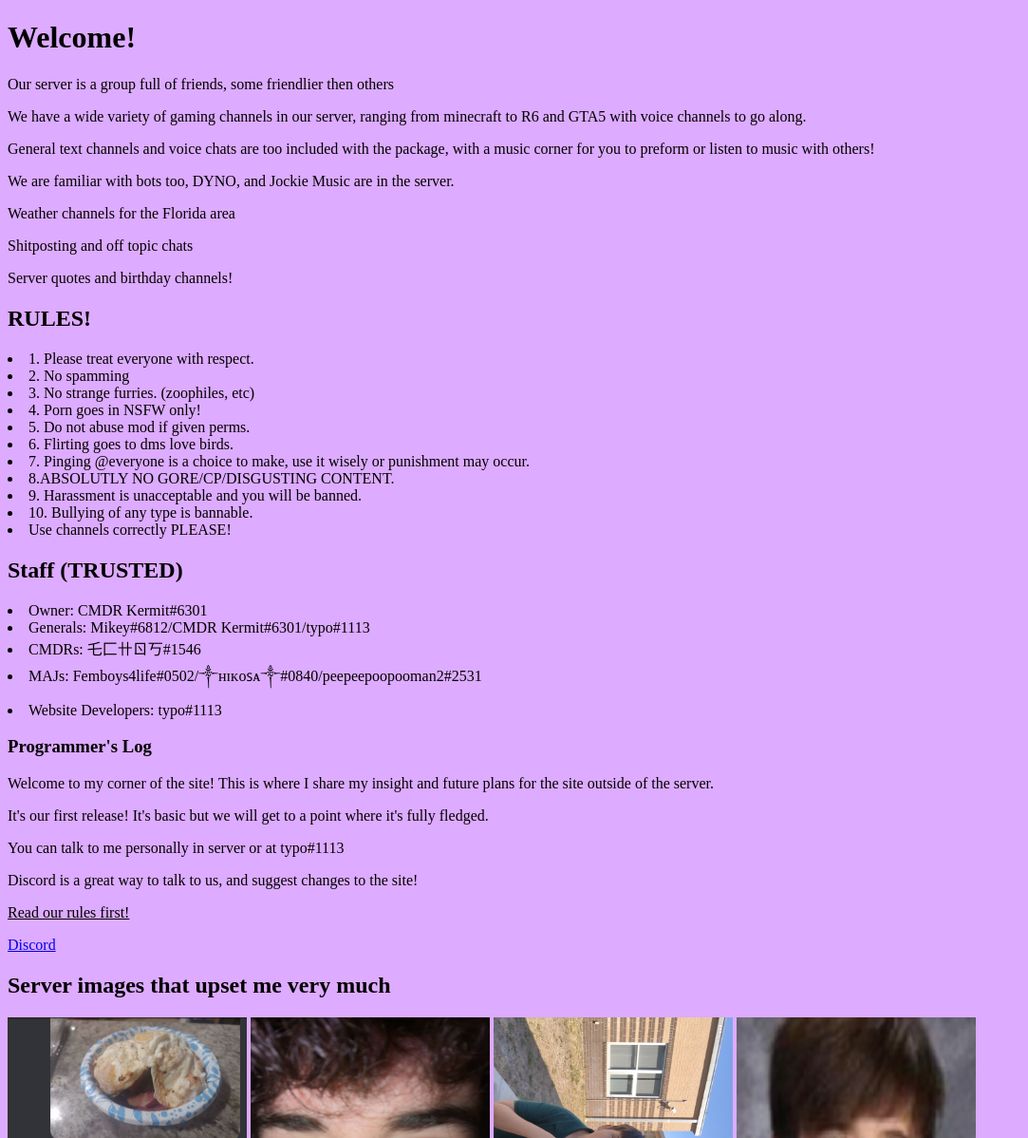
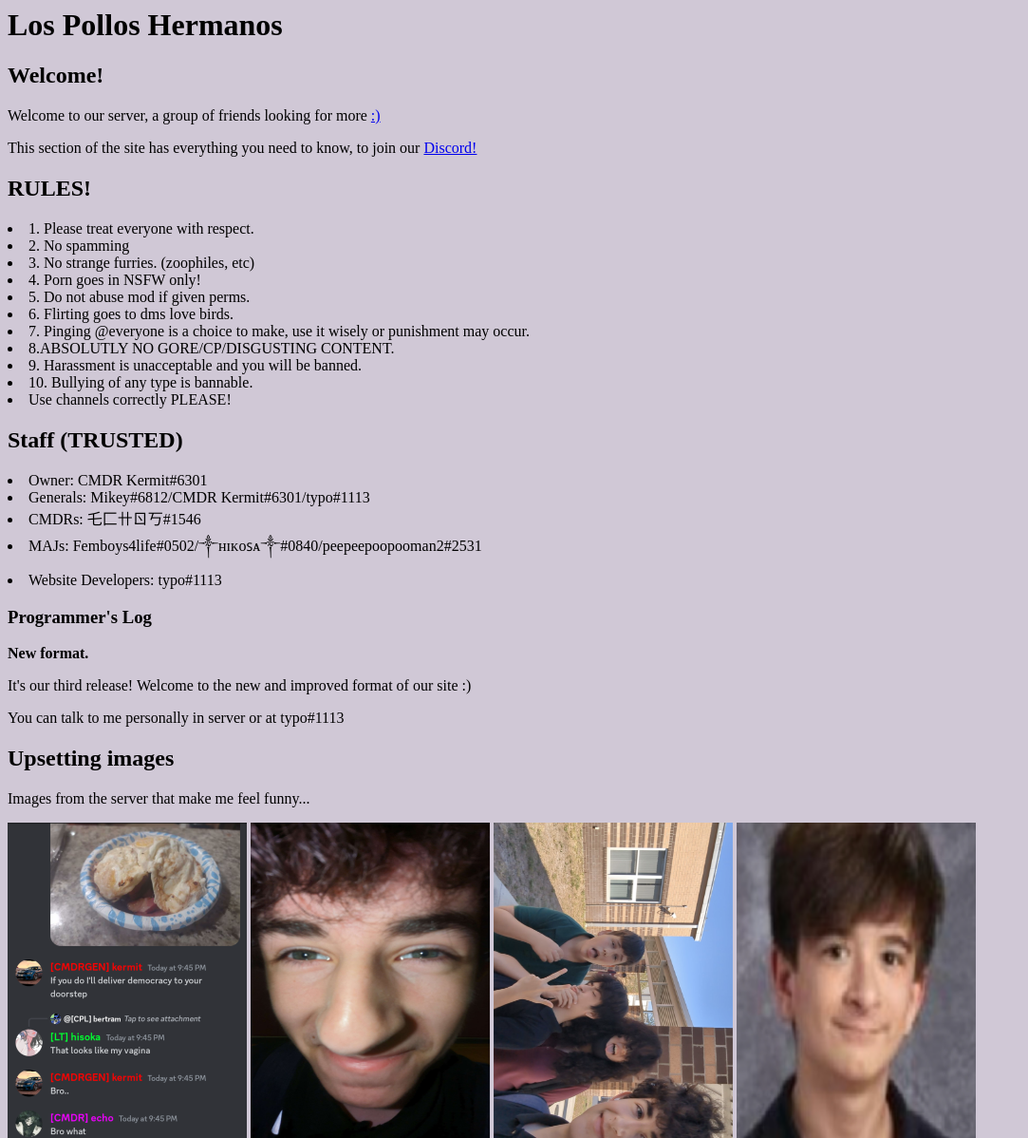
Before and after one commit to ALTF4Xx/friendsite-placeholder-, a plain HTML site: page index.html in a window 1280 px wide. Shown: the top 1198 px of the page at 95% size, without its empty margins (0-1083 px from the left). Drawn offline with Linux system fonts and the light colour scheme.

Commit message:
Update index.html
0.3 Ver

```diff
--- a/index.html
+++ b/index.html
@@ -1,28 +1,16 @@
-<!DOCTYPE html>
-<html>
-    <head>
-        <meta charset="utf-8">
-        <meta http-equiv="X-UA-Compatible" content="IE=edge,chrome=1">
-        <title>Friend site /placeholder/</title>
-        <meta name-="description" content="">
-        <meta name="viewport" content="width=device=width">
+<header>
+  <h1><div id="logo">Los Pollos Hermanos</div></h1>
+  <nav>
+    <ul>
 
-    </head>
-    <body>
-    </body>
-</html>
-
-<link rel='stylesheet' href='index.css'>
-
-<h1>Welcome!</h1>
-
-<p>Our server is a group full of friends, some friendlier then others </p>
-<p>We have a wide variety of gaming channels in our server, ranging from minecraft to R6 and GTA5 with voice channels to go along.</p>
-<p>General text channels and voice chats are too included with the package, with a music corner for you to preform or listen to music with others!</p>
-<p>We are familiar with bots too, DYNO, and Jockie Music are in the server.</p>
-<p>Weather channels for the Florida area</p>
-<p>Shitposting and off topic chats</p>
-<p>Server quotes and birthday channels!</p>
+    </ul>
+  </nav>
+</header>
+<main role="main">
+  <article>
+    <h2>Welcome!</h2>
+    <p>Welcome to our server, a group of friends looking for more <a href="https://www.youtube.com/watch?v=dQw4w9WgXcQ&ab_channel=RickAstley">:)</a></p>
+    <p>This section of the site has everything you need to know, to join our <a href="https://discord.gg/7EXcU9EbzM">Discord!</a> </p>
 
 
     <h2>RULES!</h2>
@@ -38,8 +26,7 @@
     <li>10. Bullying of any type is bannable.</li>
     <li>Use channels correctly PLEASE!</li>
 
-
-
+<!--lilly slept called with jamjam-->
     <h2>Staff (TRUSTED)</h2>
 <li>Owner: CMDR Kermit#6301 </li>
 <li>Generals: Mikey#6812/CMDR Kermit#6301/typo#1113</li>
@@ -47,20 +34,23 @@
 <li>MAJs: Femboys4life#0502/༒ʜɪᴋᴏꜱᴀ༒#0840/peepeepoopooman2#2531</li>
 <li>Website Developers: typo#1113</li>
 
-<!--LI - Listed order-->
-<!--Font int. is buggy, stress test -.2-->
+
+<h3>Programmer's Log</h3>
+<p><strong>New format.</strong></p>
+<p>It's our third release! Welcome to the new and improved format of our site :)</p>
+<p>You can talk to me personally in server or at typo#1113</p>
 
 
-<h3>Programmer's Log</h3>
-<p>Welcome to my corner of the site! This is where I share my insight and future plans for the site outside of the server.</p>
-<p>It's our first release! It's basic but we will get to a point where it's fully fledged.</p>
-<p>You can talk to me personally in server or at typo#1113</p>
 
-<p>Discord is a great way to talk to us, and suggest changes to the site!</p>
-<span style="text-decoration: underline;">Read our rules first!</span>
-<p><a title="Discord" href="https://discord.gg/cnr2At8A2G" target="_blank">Discord</a></p>
 
-<h2>Server images that upset me very much</h2>
+
+<article>
+  <article>
+    <h2>Upsetting images</h2>
+    <p>Images from the server that make me feel funny...</p>
+  </article>
+</main>
+<section>
     <img src="lillysharestoomuch.png" alt="lillysharestoomuch" width="252" height="350">
     <img src="DONOTTAKEPICTURESIN0.5MODE.jpg" alt="DONOTTAKEPICTURESIN0" width="252" height="350">
     <img src="groupphotoyassss.png" alt="groupphotoyassss" width="252" height="350">
@@ -68,6 +58,20 @@
     <img src="jamjamsbigforehead.png" alt="jamjamsbigforehead" width="252" height="350">
     <img src="fraskaboy.png" alt="fraskaboy" width="252" height="350">
     <img src="natewhythiscutbruh.png" alt="natewhythiscutbruh" width="252" height="350">
- <body style="background-color: #9900ff54;"></body>
-<p>Ver. 0.21</p>
+</section>
+<section>
+    <img src="AAHHHJAMJAMISMADD.png" alt="AAAHHHJAMJAMISMADDD" width="252" height="350">
+    <img src="imageofleoprogramming.png" alt="imageofleoprogramming" width="252" height="350">
+    <img src="FIRSTNIGHTINMYNEWHOUSE.jpg" alt="FIRSTNIGHTINMYNEWHOUSE" width="252" height="350">
+</section>
+<footer>
+  <p>&copy; LXR/typo#1113</p>
+  <address>
+    Contact <a href="https://altf4xx.github.io/leonardos-socials-portal/">the developer!</a>
+  </address>
+</footer>
+
+<p>Ver. 0.3</p>
 <p>Programmed/designed by LXR/Typo#1113</p>
+<li><a href="https://github.com/ALTF4Xx/friendsite-placeholder-">SOURCE CODE</a>
+<body style="background-color: #735a8554;"></body>
```
Lines whose indentation alone changed are shown as unchanged.
